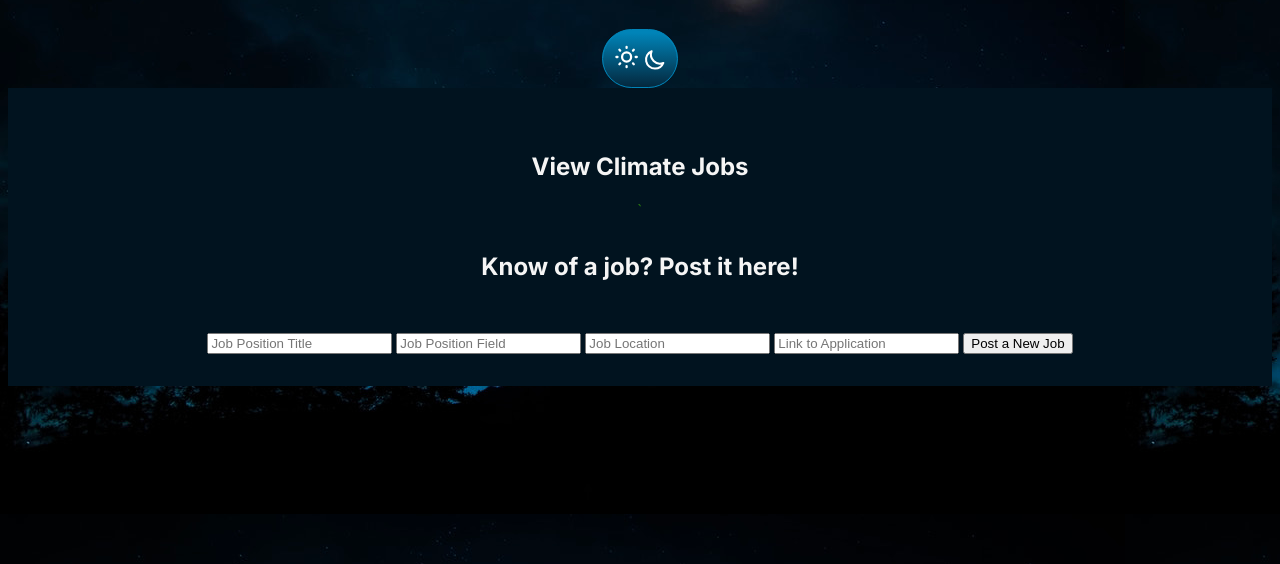
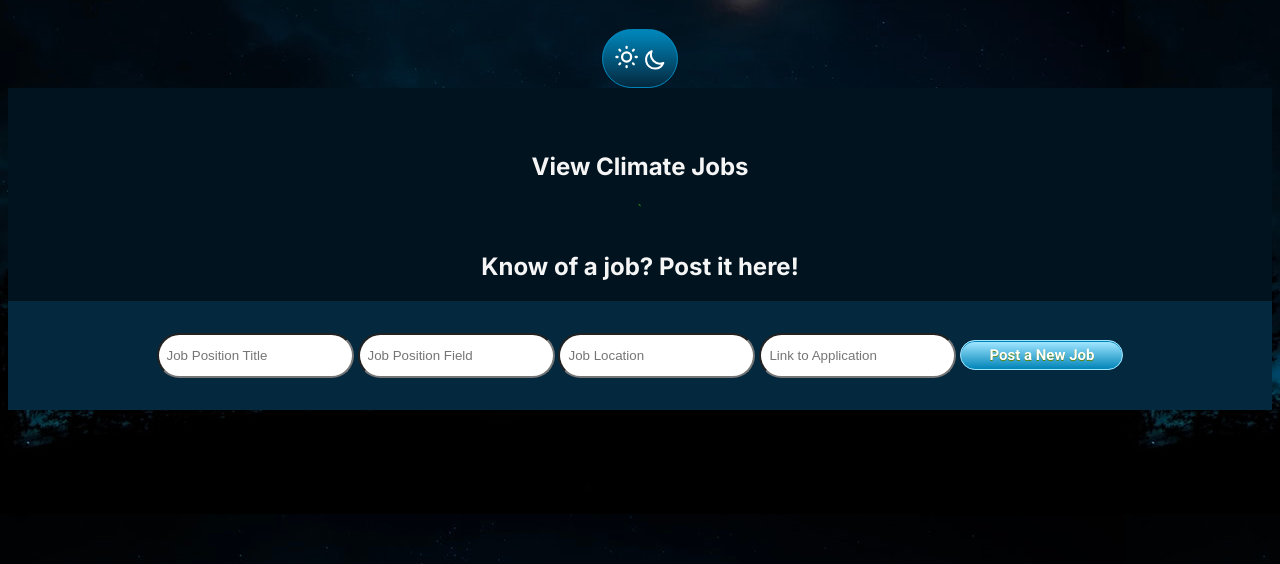
Before and after one commit to genneliu/env-news, a website: page client/index.html in a window 1280 px wide. Both pictures are taken after a click on the button 639 px from the left and 294 px from the top of the page. Shown: the part 236-800 px from the top of the page. Drawn offline with nearby package versions, Linux system fonts and the light colour scheme; no server answers.

Commit message:
added box shadow

```diff
--- a/client/styles.css
+++ b/client/styles.css
@@ -79,7 +79,7 @@ svg {
 	font-weight:bold;
 	padding:11px 10px;
 	text-decoration:none;
-	text-shadow:0px 1px 0px #528009;
+	text-shadow:0px 1px 0px #246F12;
     margin-top: 2rem;
 }
 
@@ -134,6 +134,7 @@ svg {
     font-weight: bold;
     padding: 1.5rem 2rem;
     font-size: 1.2rem;
+    box-shadow: 10px 10px 2px 1px #59A11F;
 }
 
 
@@ -162,6 +163,7 @@ svg {
     text-transform: capitalize;
     color: #c6efff;
     background-color: #04283E;
+    box-shadow: 10px 10px 2px 1px #01131f;
     border-radius: 1rem;
     padding: 1rem 1rem;
     font-size: 1.2rem;
@@ -273,7 +275,7 @@ svg {
     color: #606C7A;
 }
 
-/* view jobs button --------------------------*/
+/* view jobs button
 #get-jobs {
 	box-shadow:inset 0px 1px 0px 0px #a4e271;
 	background:linear-gradient(to bottom, #89c403 5%, #77a809 100%);
@@ -327,9 +329,11 @@ svg {
 .dark-mode #get-jobs:active {
     position:relative;
 	top:1px;
-}
+} */
 
-/* form and button --------------------------*/
+
+/*
+ form and button --------------------------*/
 h2 {
     font-size: 1.5rem;
     font-weight: bold;
@@ -342,19 +346,69 @@ h2 {
 }
 form {
     padding: 2rem 2rem;
+    background-color: #59A11F;
+}
+
+input {
+    border-radius: 2rem;
+    padding: 0.8rem 0.5rem;
+
+}
+
+.dark-mode form {
+    background-color: #04283E;
 }
 
 #post-job {
-
+	box-shadow:inset 0px 1px 0px 0px #a4e271;
+	background:linear-gradient(to bottom, #a4e271 5%, #8ac403 100%);
+	background-color:#a4e271;
+	border-radius:42px;
+	border:1px solid #8ac403;
+	display:inline-block;
+	cursor:pointer;
+	color:#ffffff;
+	font-family:"Roboto", sans-serif;
+	font-size:15px;
+	font-weight:bold;
+	padding:5px 28px;
+	text-decoration:none;
+	text-shadow:0px 1px 0px #528009;
 }
 
 #post-job:hover {
+    background:linear-gradient(to bottom, #8ac403 5%, #a4e271 100%);
+	background-color:#8ac403;
+}
+
+#post-job:active {
+    position:relative;
+	top:1px;
 }
 
 .dark-mode #post-job {
-
+	box-shadow:inset 0px 1px 0px 0px #0084b8;
+	background:linear-gradient(to bottom, #9ee5ff 5%, #0084b8 100%);
+	background-color:#9ee5ff;
+	border-radius:2rem;
+	border:1px solid #9ee5ff;
+	display:inline-block;
+	cursor:pointer;
+	color:#ffffff;
+	font-family:"Roboto", sans-serif;
+	font-size:15px;
+	font-weight:bold;
+	padding:5px 28px;
+	text-decoration:none;
+	text-shadow:0px 1px 0px #528009;
 }
 
 .dark-mode #post-job:hover {
+	background:linear-gradient(to bottom, #0084b8 5%, #9ee5ff 100%);
+	background-color:#0084b8;
+}
 
+.dark-mode #post-job:active {
+    position:relative;
+	top:1px;
 }
```
Also changed, not shown: client/index.html (+1 -0 lines).
